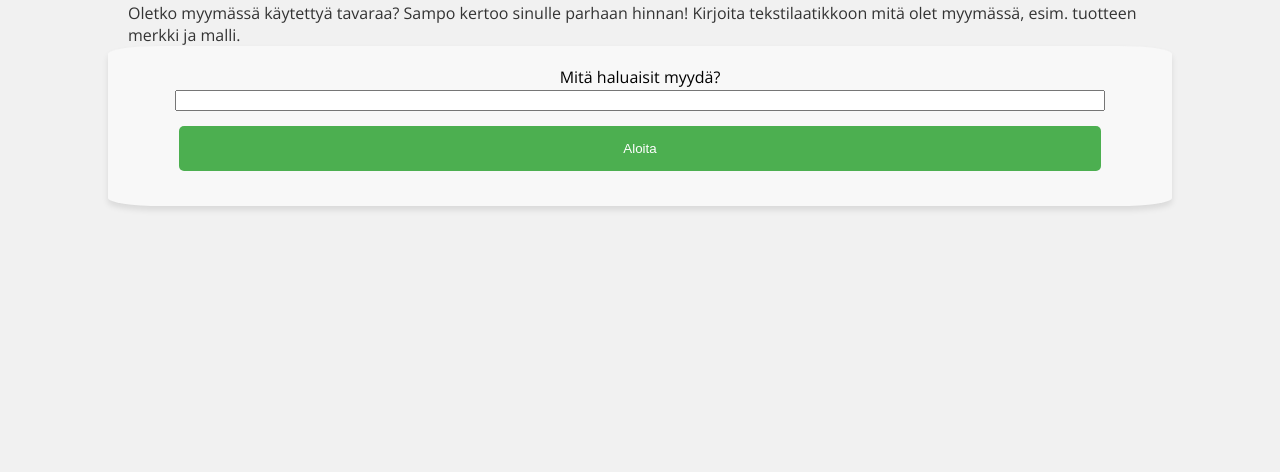
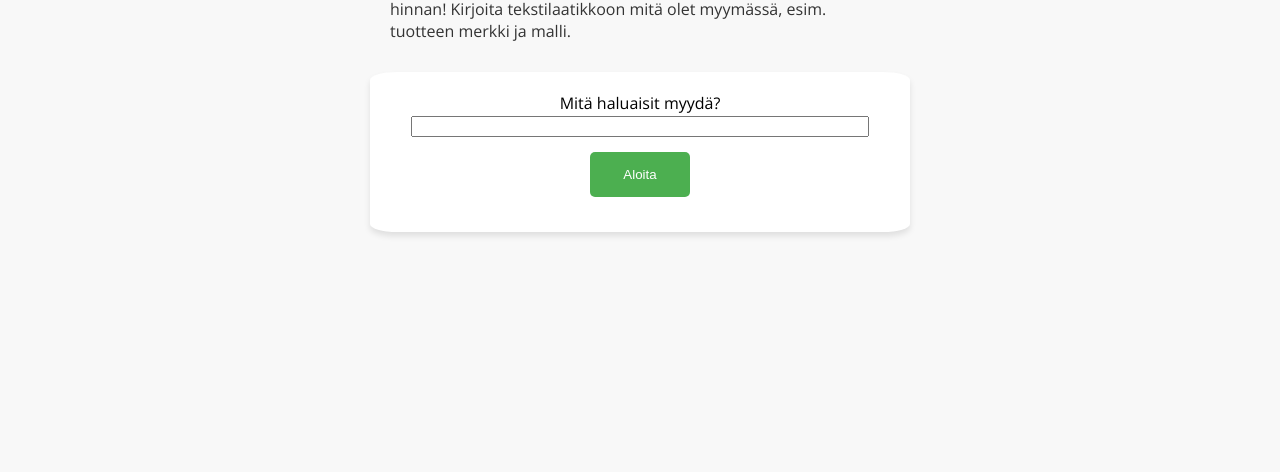
Before and after one commit to ohjelmistoprojekti-sampo/sampo, a website: page client/public/index.html in a window 1280 px wide. Shown: the part 328-800 px from the top of the page. Drawn offline with nearby package versions, Linux system fonts and the light colour scheme.

Commit message:
Hide previous section after moving to the next one. Refine styling colours and widths. #4 #5

```diff
--- a/client/public/styles.css
+++ b/client/public/styles.css
@@ -3,16 +3,18 @@
     padding: 0;
     height: 100%;
     font-family: 'Open Sans', sans-serif;
+    background-color: #f8f8f8; /* Same background color as form for consistency */
 }
 
 /* Form Styles */
 form {
-    background-color: #f8f8f8; /* A light background color for the form */
     padding: 20px; /* Consistent padding */
     border-radius: 5%; /* Consistent border-radius */
     box-shadow: 0 4px 6px rgba(0, 0, 0, 0.1); /* Same box shadow as price card */
     width: 80%; /* Control the width of the form */
     text-align: center; /* Center the text */
+    background-color: #fff;
+    max-width: 500px;
 }
 
 label, input, button {
@@ -27,20 +29,11 @@
     border: none; /* Remove border from the button */
     border-radius: 5px; /* Rounded corners on the button */
     cursor: pointer; /* Change cursor to pointer on hover */
+    max-width: 100px;
 }
 
 button:hover {
     background-color: #45a049; /* A darker green on hover */
-}
-
-/* Landing Container Styles */
-#landing-container {
-    background-color: #f1f1f1; /* A different light background color for contrast */
-}
-
-/* Form Container Styles */
-#form-container {
-    background-color: #f8f8f8; /* Same background color as form for consistency */
 }
 
 /* Heading and Paragraph Styles */
@@ -57,6 +50,8 @@
     font-size: 1em; /* Regular font size for paragraph */
     width: 80%; /* Control the width of the paragraph */
     margin: 0 auto; /* Center the paragraph */
+    margin-bottom: 30px;
+    max-width: 500px;
 }
 
 
```
Also changed, not shown: client/src/script.ts (+10 -1 lines).
